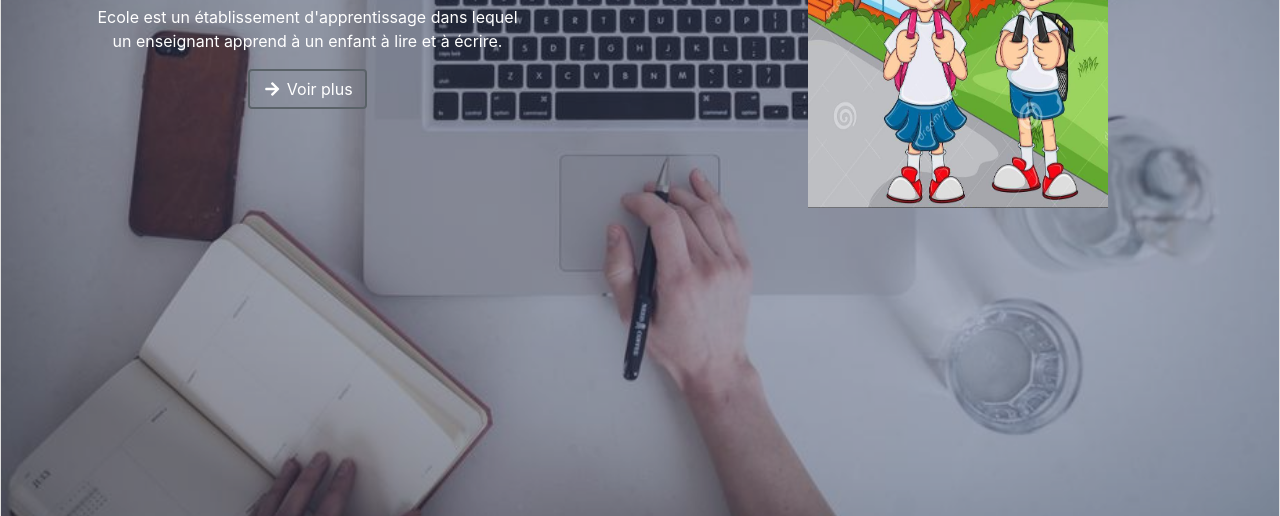
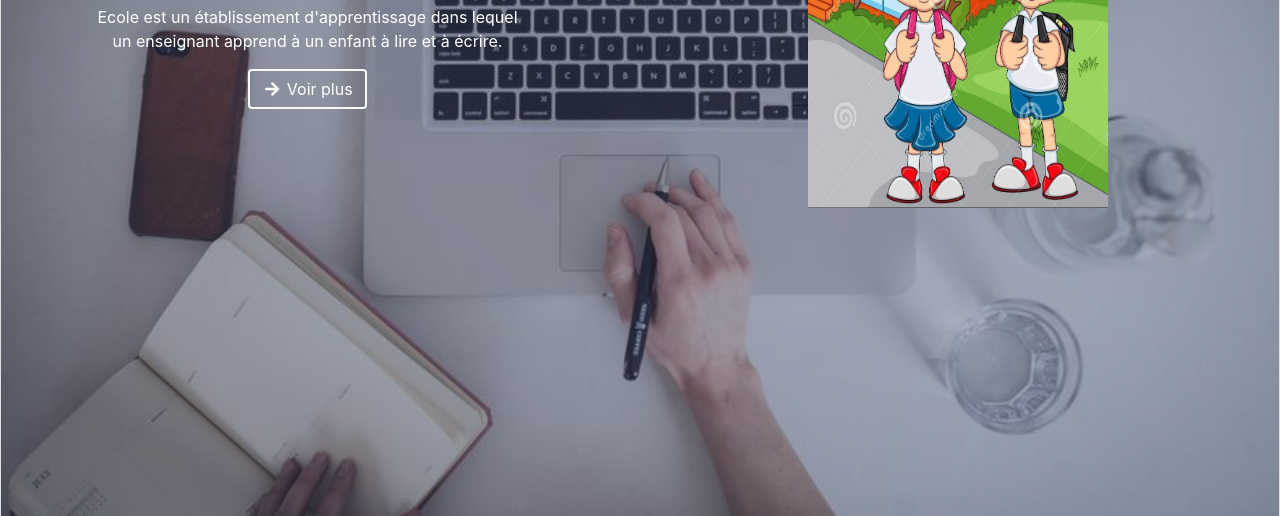
Before and after one commit to Hariratou/karanta, a plain HTML site: page index.html in a window 1280 px wide. Shown: the part 284-800 px from the top of the page. Drawn offline with nearby package versions, Linux system fonts and the light colour scheme.

Commit message:
Update index.html

```diff
--- a/index.html
+++ b/index.html
@@ -66,7 +66,7 @@
               <h2>Coder...</h2>
               <p class="text-">Ecole est un établissement d'apprentissage dans lequel<br /> un enseignant apprend à un
                 enfant à lire et à écrire.</p>
-              <button class="btn btn-outline-light text-white" type="submit" style="border: solid 2px #5a6268"><span><i
+              <button class="btn btn-outline-light text-white" type="submit" style="border: solid 2px #f7f7f7"><span><i
                     class="fas fa-arrow-right text-white"></i></span> Voir plus
               </button>
             </div>
```
